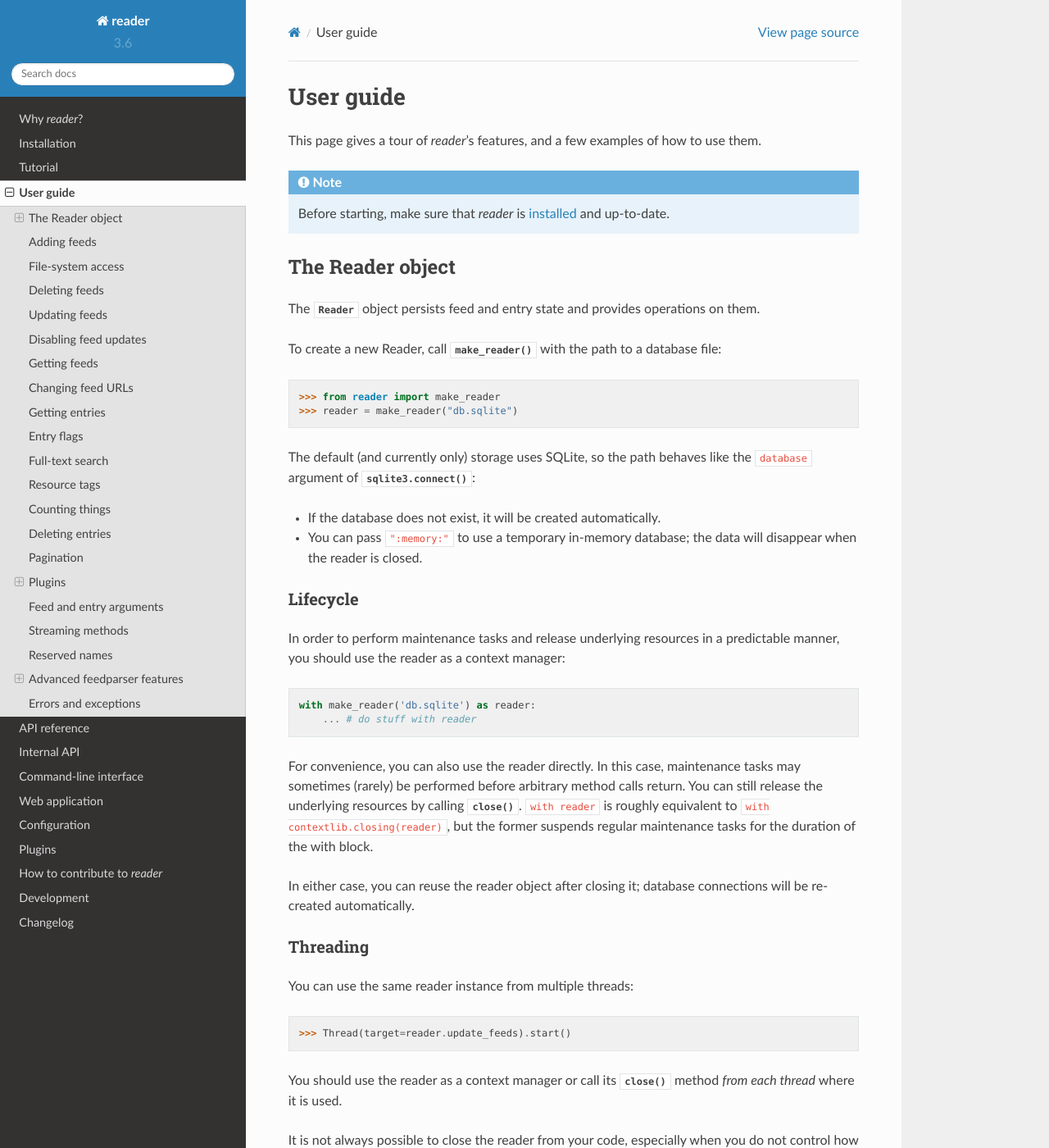
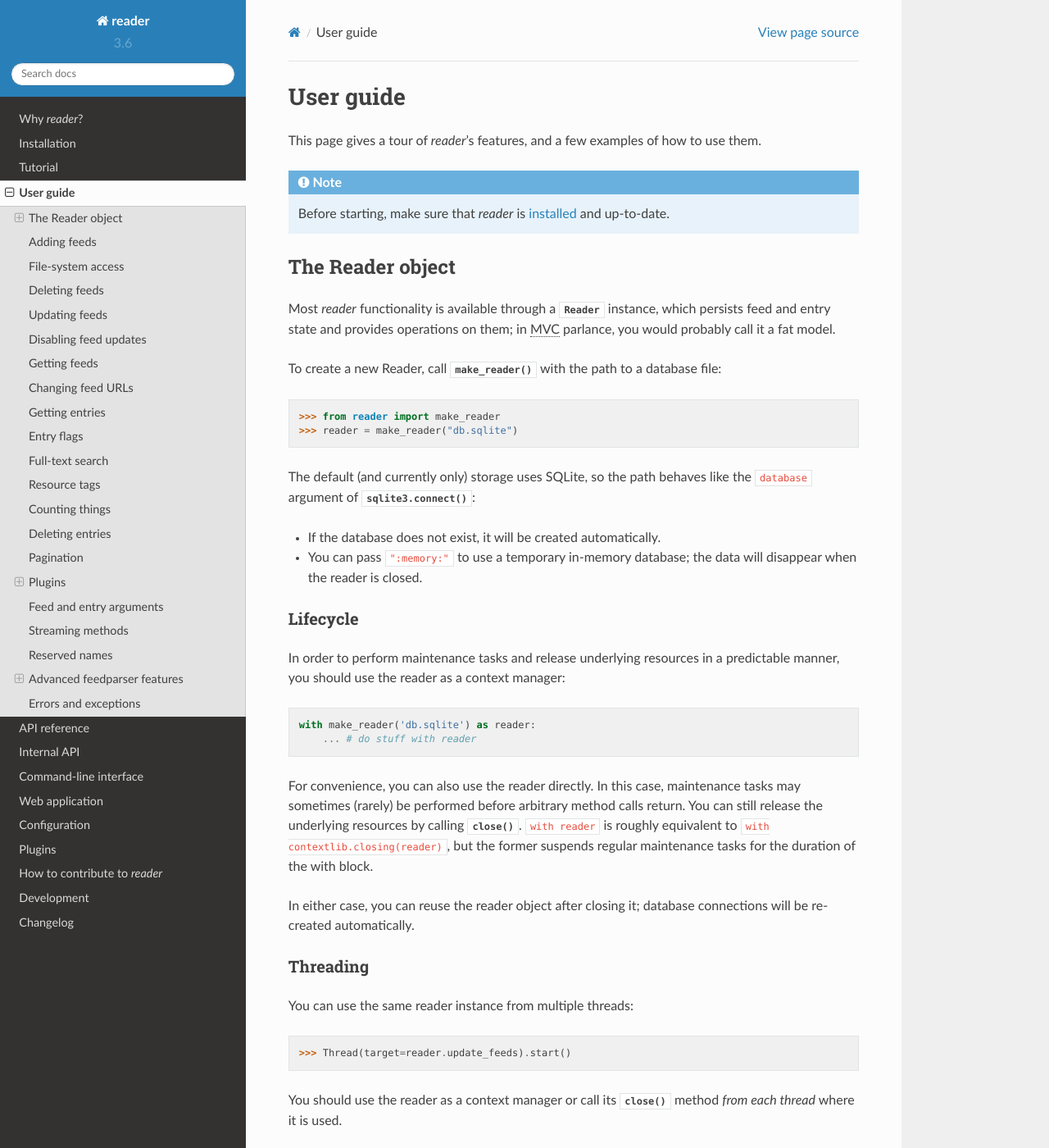
Before and after one commit to Alcides1123/reader, a Sphinx documentation site: the page built from docs/guide.rst, in a window 1280 px wide and 1400 px high. Shown: the whole window at 82% size. Built offline with Sphinx 7.4.7 and the Read the Docs theme 2.0.0, drawn with Linux system fonts in a browser that asks for light colours; some of the changed text lies outside the part shown.

Commit message:
Minor User Guide # The Reader object changes.

```diff
--- a/docs/guide.rst
+++ b/docs/guide.rst
@@ -18,8 +18,11 @@ and a few examples of how to use them.
 The Reader object
 -----------------
 
-The :class:`Reader` object persists feed and entry state
-and provides operations on them.
+Most *reader* functionality is available through a :class:`Reader` instance,
+which persists feed and entry state
+and provides operations on them;
+in :abbr:`MVC (model–view–controller)` parlance,
+you would probably call it a fat model.
 
 
 To create a new Reader,
```
Also changed, not shown: other parts of docs/guide.rst (+1 -1 lines).
